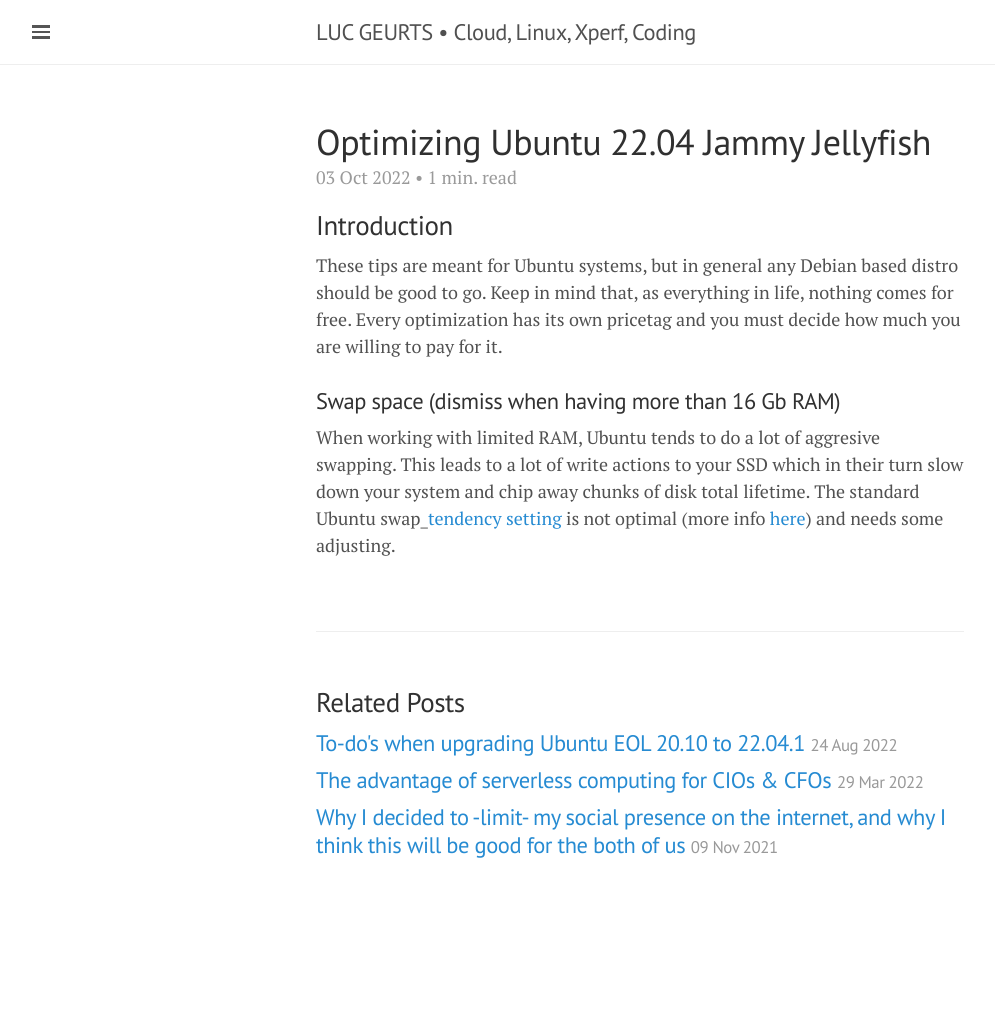
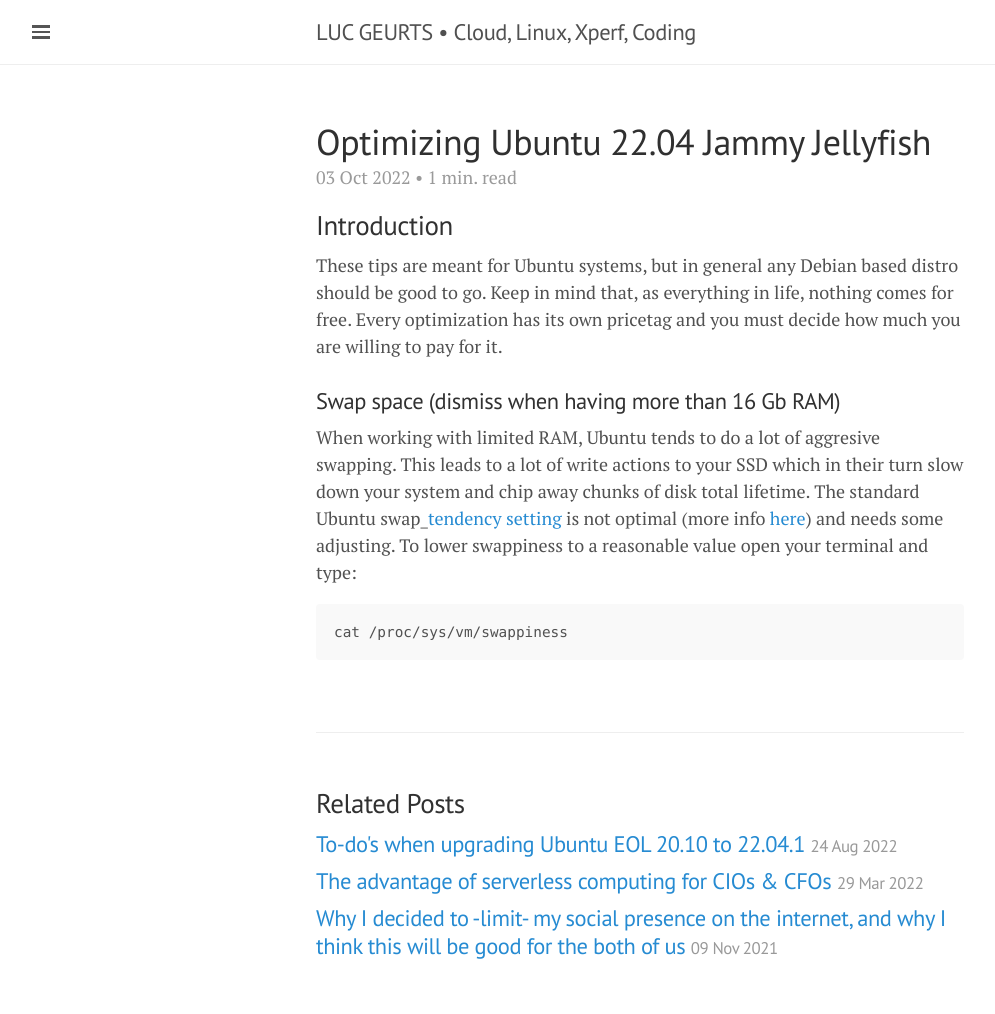
Before and after one commit to lgeurts/lgeurts.github.io, a Jekyll site: the page built from _posts/2022-10-03-optimizing-ubuntu-22.04-jammy-jellyfish.md, in a window 1280 px wide. Shown: the whole page, without its empty margins (0-995 px from the left). Built offline with Jekyll 4.4.1, drawn with Linux system fonts in a browser that asks for light colours; nearby versions of some CDN libraries; comment, search, counter and statistics services are not loaded; before the commit the page ends 913 px from its top, so only the background shows below that.

Commit message:
Update 2022-10-03-optimizing-ubuntu-22.04-jammy-jellyfish.md

````diff
--- a/_posts/2022-10-03-optimizing-ubuntu-22.04-jammy-jellyfish.md
+++ b/_posts/2022-10-03-optimizing-ubuntu-22.04-jammy-jellyfish.md
@@ -14,3 +14,7 @@
 ### Swap space (dismiss when having more than 16 Gb RAM)
 When working with limited RAM, Ubuntu tends to do a lot of aggresive swapping. This leads to a lot of write actions to your SSD which in their turn slow down your system and chip away chunks of disk total lifetime.
 The standard Ubuntu swap_[tendency setting](https://unix.stackexchange.com/questions/134202/when-is-swap-triggered-or-how-to-calculate-swap-tendency#134206) is not optimal (more info [here](https://rudd-o.com/linux-and-free-software/tales-from-responsivenessland-why-linux-feels-slow-and-how-to-fix-that)) and needs some adjusting.
+To lower swappiness to a reasonable value open your terminal and type:
+```
+cat /proc/sys/vm/swappiness
+```
````
